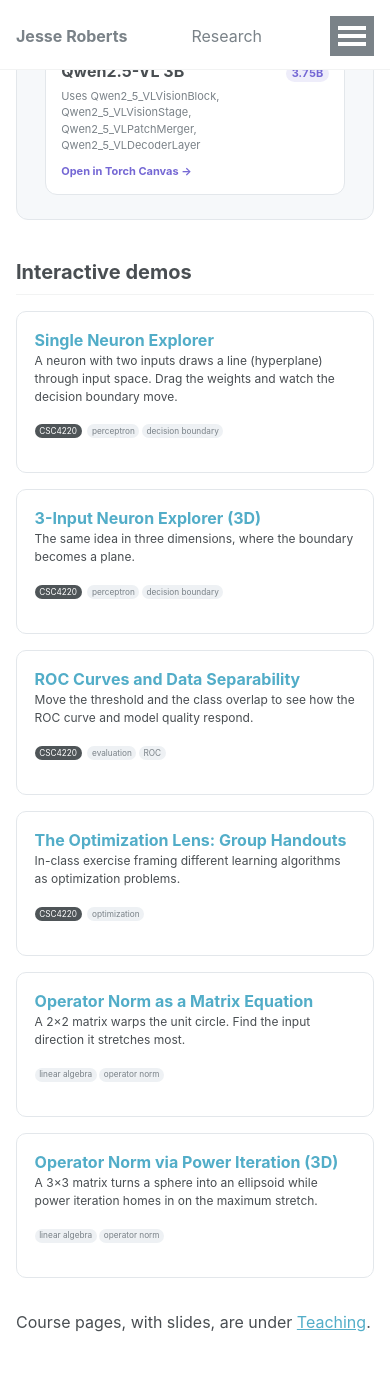
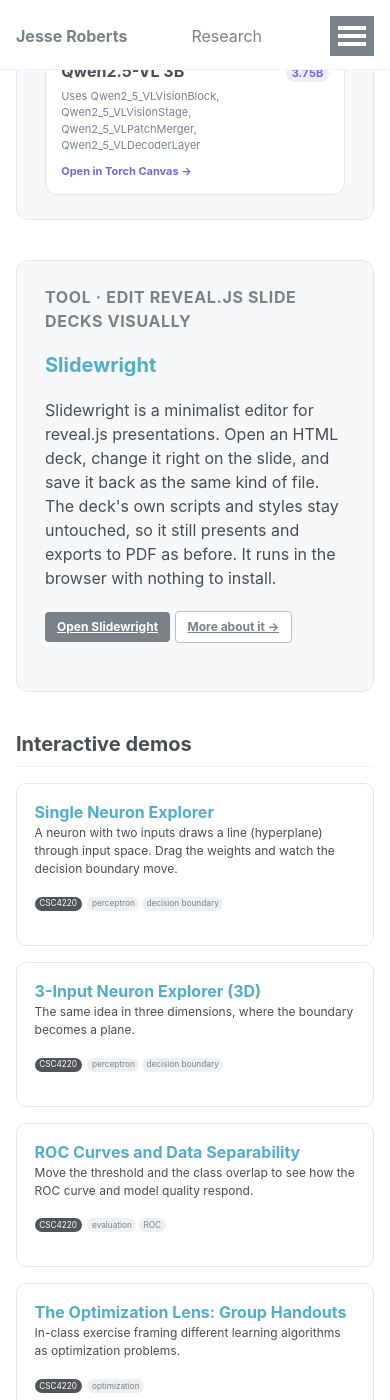
Before and after one commit to JesseTNRoberts/New-site-test, a Jekyll site: the page built from _pages/learn.md, in a window 390 px wide and 1400 px high, scrolled down 1878 px. Built offline with Jekyll 4.4.1, drawn with Linux system fonts in a browser that asks for light colours.

Commit message:
Feature Slidewright: tool page, nav link, homepage and Learn
Adds /tools/slidewright/ (text in _data/slidewright.yml, logo and screenshot
in assets/slidewright/). The app itself is served at /slidewright/ from the
slidewright repo, so that path is reserved here.

Co-Authored-By: Claude Opus 5.5 <noreply@anthropic.com>
Claude-Session: https://claude.ai/code/session_01BWpusGDiagPhNNgcej7SAc

```diff
--- a/_data/navigation.yml
+++ b/_data/navigation.yml
@@ -15,6 +15,9 @@ main:
   - title: "Torch Canvas"
     url: /tools/torch-canvas/
 
+  - title: "Slidewright"
+    url: /tools/slidewright/
+
   - title: "Meeting Request"
     url: /meeting/
 
--- /dev/null
+++ b/_data/slidewright.yml
@@ -0,0 +1,52 @@
+# Slidewright: the tool (separate repo, served at /slidewright/) and how the site features it.
+# The site's page about it is _pages/slidewright.html at /tools/slidewright/.
+# Never create /slidewright/ in this repo, because the app itself is served there.
+
+tool:
+  title: Slidewright
+  url: /slidewright/               # the app itself (do not create this path in this repo)
+  page: /tools/slidewright/        # the site's page about it (_pages/slidewright.html)
+  repo: https://github.com/JesseTNRoberts/slidewright
+  tagline: "Edit reveal.js slide decks visually"
+  description: >-
+    Slidewright is a minimalist editor for reveal.js presentations. Open an HTML deck, change it
+    right on the slide, and save it back as the same kind of file. The deck's own scripts and styles
+    stay untouched, so it still presents and exports to PDF as before. It runs in the browser with
+    nothing to install.
+
+# What it does (from the repo's README). Shown on the Slidewright page.
+features:
+  - icon: fas fa-arrows-alt
+    title: Edit on the slide
+    text: >-
+      Drag, resize and rotate anything, with snapping to the slide and to other items. Alt-drag a
+      corner to scale an item with its text and padding together.
+  - icon: fas fa-i-cursor
+    title: Type where the text is
+    text: >-
+      Click into any text and type. Double-click a card or group to work inside it. Edit fill,
+      border and font, and group, align, layer or duplicate items.
+  - icon: fas fa-image
+    title: Paste in images
+    text: >-
+      Paste a screenshot or drop image files straight onto a slide.
+  - icon: fas fa-universal-access
+    title: Check alt text
+    text: >-
+      See the alt text on every picture, spot the ones that have none, and write it or mark the
+      picture as decorative.
+  - icon: fas fa-layer-group
+    title: Slides and build steps
+    text: >-
+      Add, duplicate, reorder and delete slides, with speaker notes and find and replace. Edit each
+      click step of a slide and copy a change to the other steps.
+  - icon: fas fa-undo
+    title: Undo anything, then present
+    text: >-
+      Undo and redo cover every change, including slide changes. Present from the current slide
+      when you're ready.
+
+# How saving works, shown under the features.
+saving: >-
+  In Chrome and Edge, Save writes straight back to the file you opened. Other browsers download a
+  copy. The app is a single HTML file with no build step and no dependencies.
--- a/_pages/learn.md
+++ b/_pages/learn.md
@@ -25,6 +25,17 @@ Hands-on tools I've built for my courses. Everything runs in the browser, with n
   {% endif %}
 </section>
 
+{% assign sw = site.data.slidewright %}
+<section class="learn-feature">
+  <p class="learn-feature__eyebrow">Tool · {{ sw.tool.tagline }}</p>
+  <h2 class="learn-feature__title"><a href="{{ sw.tool.page | relative_url }}">{{ sw.tool.title }}</a></h2>
+  <p>{{ sw.tool.description }}</p>
+  <p>
+    <a class="btn btn--primary" href="{{ sw.tool.url }}">Open {{ sw.tool.title }}</a>
+    <a class="btn btn--inverse" href="{{ sw.tool.page | relative_url }}">More about it →</a>
+  </p>
+</section>
+
 ## Interactive demos
 
 <ul class="learn-list">
--- /dev/null
+++ b/_pages/slidewright.html
@@ -0,0 +1,42 @@
+---
+layout: single
+title: "Slidewright"
+permalink: /tools/slidewright/
+author_profile: true
+excerpt: "Slidewright is a minimalist browser editor for reveal.js presentations. Open an HTML deck, edit it on the slide, check alt text, and save it back as the same file."
+---
+{% comment %}
+  Text and features live in _data/slidewright.yml.
+  Note: this page is at /tools/slidewright/ because /slidewright/ is the app itself (another repo).
+{% endcomment %}
+{% assign sw = site.data.slidewright %}
+
+<section class="sw-hero">
+  <img class="sw-hero__mark" src="{{ '/assets/slidewright/logo.svg' | relative_url }}" alt="" width="72" height="72">
+  <div>
+    <p class="sw-hero__tagline">{{ sw.tool.tagline }}</p>
+    <p class="sw-hero__desc">{{ sw.tool.description }}</p>
+    <p class="sw-hero__actions">
+      <a class="btn btn--primary btn--large" href="{{ sw.tool.url }}">Open Slidewright</a>
+      <a class="btn btn--inverse btn--large" href="{{ sw.tool.repo }}"><i class="fab fa-github" aria-hidden="true"></i> Source on GitHub</a>
+    </p>
+  </div>
+</section>
+
+<figure class="sw-shot">
+  <a href="{{ sw.tool.url }}"><img src="{{ '/assets/slidewright/screenshot.jpg' | relative_url }}" alt="The Slidewright editor with its practice deck open. Slide thumbnails are on the left, the selected slide is in the middle, and slide settings such as title, background and speaker notes are on the right." width="1440" height="900" loading="lazy"></a>
+  <figcaption>Slidewright opens with a short practice deck. Press Open to load one of your own.</figcaption>
+</figure>
+
+<h2 id="features">What it does</h2>
+<div class="tc-features">
+  {% for f in sw.features %}
+  <div class="tc-feature">
+    <i class="{{ f.icon }}" aria-hidden="true"></i>
+    <h3>{{ f.title }}</h3>
+    <p>{{ f.text }}</p>
+  </div>
+  {% endfor %}
+</div>
+
+<p>{{ sw.saving }}</p>
--- /dev/null
+++ b/_sass/_slidewright.scss
@@ -0,0 +1,75 @@
+/* ==========================================================================
+   Slidewright page (/tools/slidewright/). Feature cards reuse .tc-features.
+   ========================================================================== */
+
+$sw-ink: #1e2027;        /* from the Slidewright logo */
+$sw-wood: #a86a30;
+$sw-paper: #faf6f0;
+
+.page__content {
+  .sw-hero {
+    display: flex;
+    gap: 1.25em;
+    align-items: flex-start;
+    margin: 0.5em 0 1.5em;
+    padding: 1.5em;
+    color: $sw-ink;
+    background: $sw-paper;
+    border: 1px solid mix($sw-wood, #fff, 25%);
+    border-left: 6px solid $sw-wood;
+    border-radius: 16px;
+
+    &__mark {
+      flex: none;
+      width: 72px;
+      height: 72px;
+    }
+
+    &__tagline {
+      margin: 0 0 0.3em;
+      font-size: 1.35em;
+      font-weight: bold;
+    }
+
+    &__desc {
+      margin: 0 0 1em;
+      line-height: 1.55;
+    }
+
+    &__actions {
+      display: flex;
+      flex-wrap: wrap;
+      margin: 0;
+    }
+  }
+
+  .sw-shot {
+    margin: 0 0 2em;
+
+    img {
+      display: block;
+      width: 100%;
+      height: auto;
+      border: 1px solid #e3e7eb;
+      border-radius: 10px;
+      box-shadow: 0 6px 24px rgba(30, 32, 39, 0.12);
+    }
+
+    figcaption {
+      margin-top: 0.6em;
+      font-size: $type-size-6;
+      color: $gray;
+    }
+  }
+
+  @media (max-width: 600px) {
+    .sw-hero {
+      flex-direction: column;
+
+      &__mark {
+        width: 56px;
+        height: 56px;
+      }
+    }
+  }
+}
--- a/assets/css/main.scss
+++ b/assets/css/main.scss
@@ -35,6 +35,7 @@
 @import "learn";
 @import "teaching";
 @import "torch_canvas";
+@import "slidewright";
 @import "cv";
 @import "research";
 @import "archive";
```
Also changed, not shown: README.md (+2 -1 lines), _pages/about.md (+7 -1 lines), assets/slidewright/logo.svg (added), assets/slidewright/screenshot.jpg (added).
